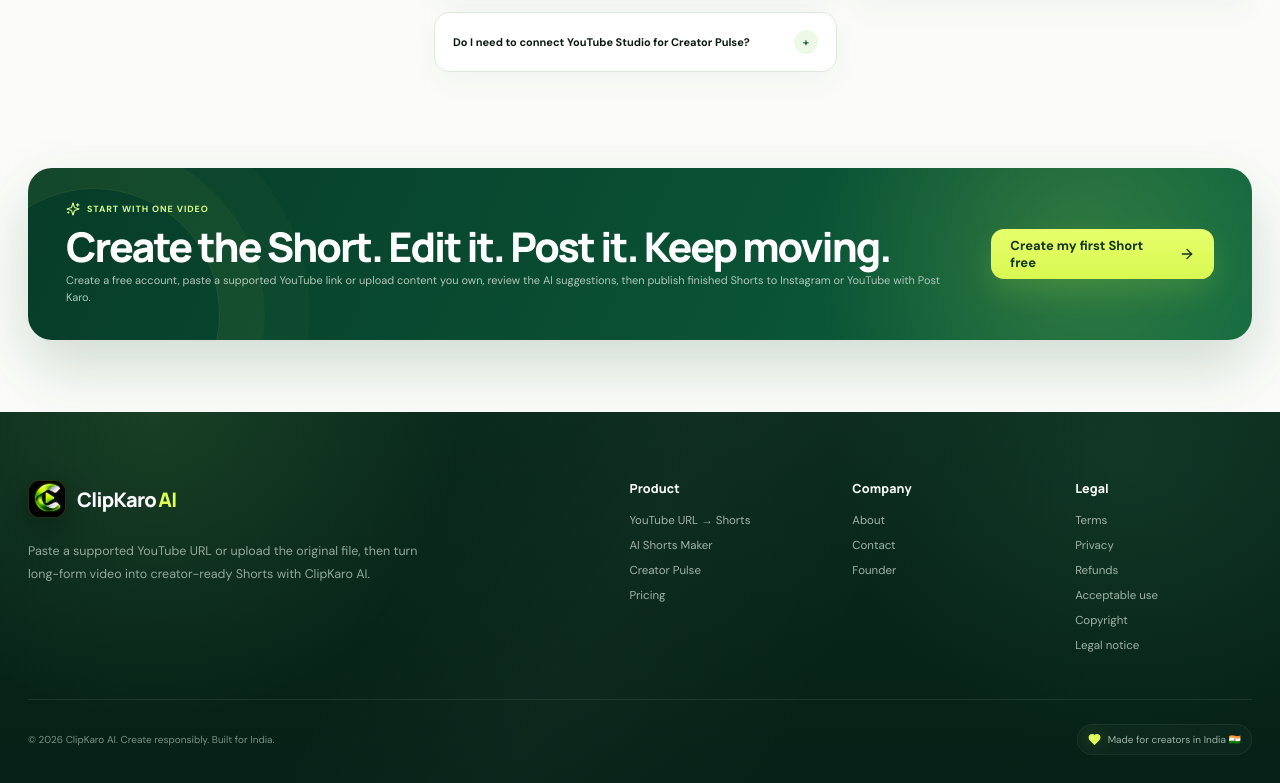
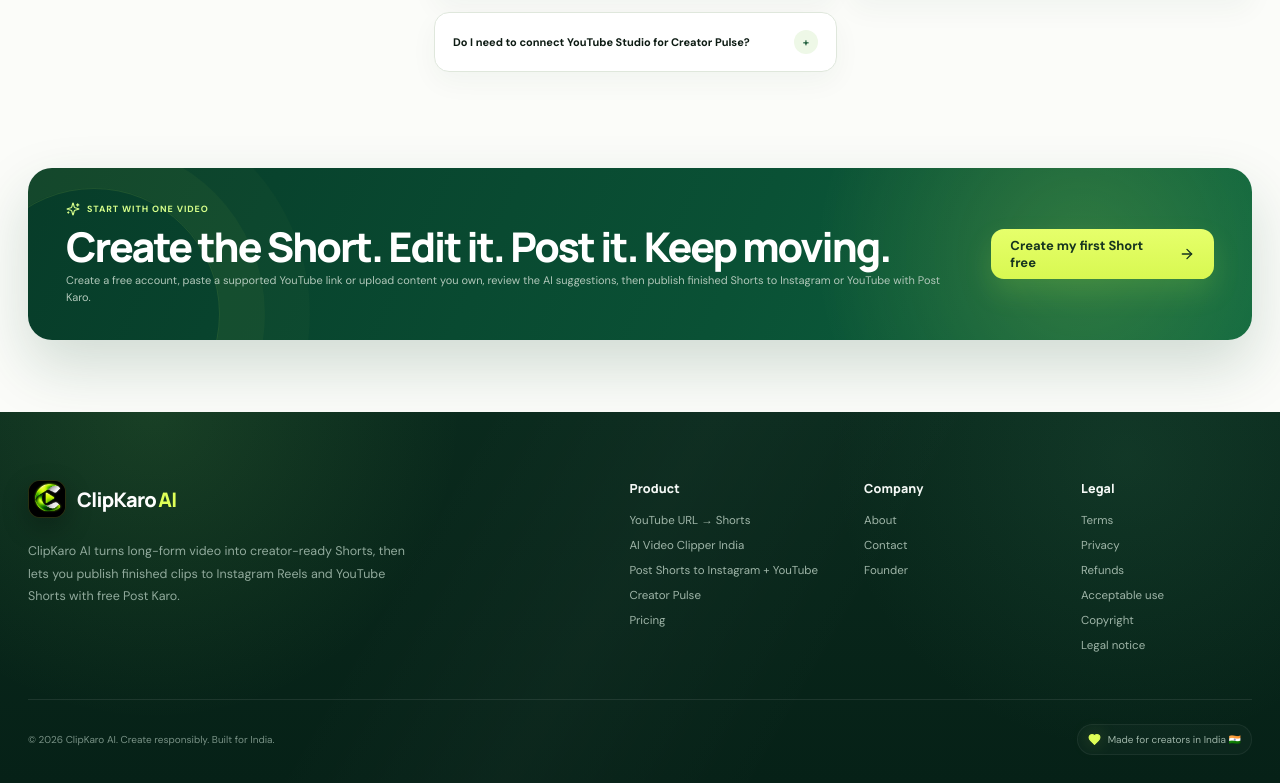
Before and after one commit to faikmulla6-cpu/Clipkaro, a Next.js app in the folder frontend/: page / in a window 1280 px wide. Shown: the part 8126-8909 px from the top of the page. Built offline with nearby package versions, Linux system fonts and the light colour scheme; no server answers.

Commit message:
GEO/SEO/AEO: strengthen public internal links

```diff
--- a/frontend/components/PublicSiteFooter.tsx
+++ b/frontend/components/PublicSiteFooter.tsx
@@ -10,10 +10,10 @@ export function PublicSiteFooter() {
       <div className={styles.top}>
         <div className={styles.brand}>
           <Logo light transition />
-          <p>Paste a supported YouTube URL or upload the original file, then turn long-form video into creator-ready Shorts with ClipKaro AI.</p>
+          <p>ClipKaro AI turns long-form video into creator-ready Shorts, then lets you publish finished clips to Instagram Reels and YouTube Shorts with free Post Karo.</p>
         </div>
         <div className={styles.columns}>
-          <div><b>Product</b><TransitionLink href="/youtube-video-to-shorts-ai">YouTube URL → Shorts</TransitionLink><TransitionLink href="/ai-shorts-maker-india">AI Shorts Maker</TransitionLink><TransitionLink href="/youtube-channel-analyzer">Creator Pulse</TransitionLink><TransitionLink href="/pricing">Pricing</TransitionLink></div>
+          <div><b>Product</b><TransitionLink href="/youtube-video-to-shorts-ai">YouTube URL → Shorts</TransitionLink><TransitionLink href="/ai-video-clipper-india">AI Video Clipper India</TransitionLink><TransitionLink href="/post-shorts-instagram-youtube">Post Shorts to Instagram + YouTube</TransitionLink><TransitionLink href="/youtube-channel-analyzer">Creator Pulse</TransitionLink><TransitionLink href="/pricing">Pricing</TransitionLink></div>
           <div><b>Company</b><TransitionLink href="/about">About</TransitionLink><TransitionLink href="/contact">Contact</TransitionLink><TransitionLink href="/about#founder">Founder</TransitionLink></div>
           <div><b>Legal</b>{LEGAL_LINKS.map(([label, href]) => <TransitionLink key={href} href={href}>{label}</TransitionLink>)}</div>
         </div>
```
